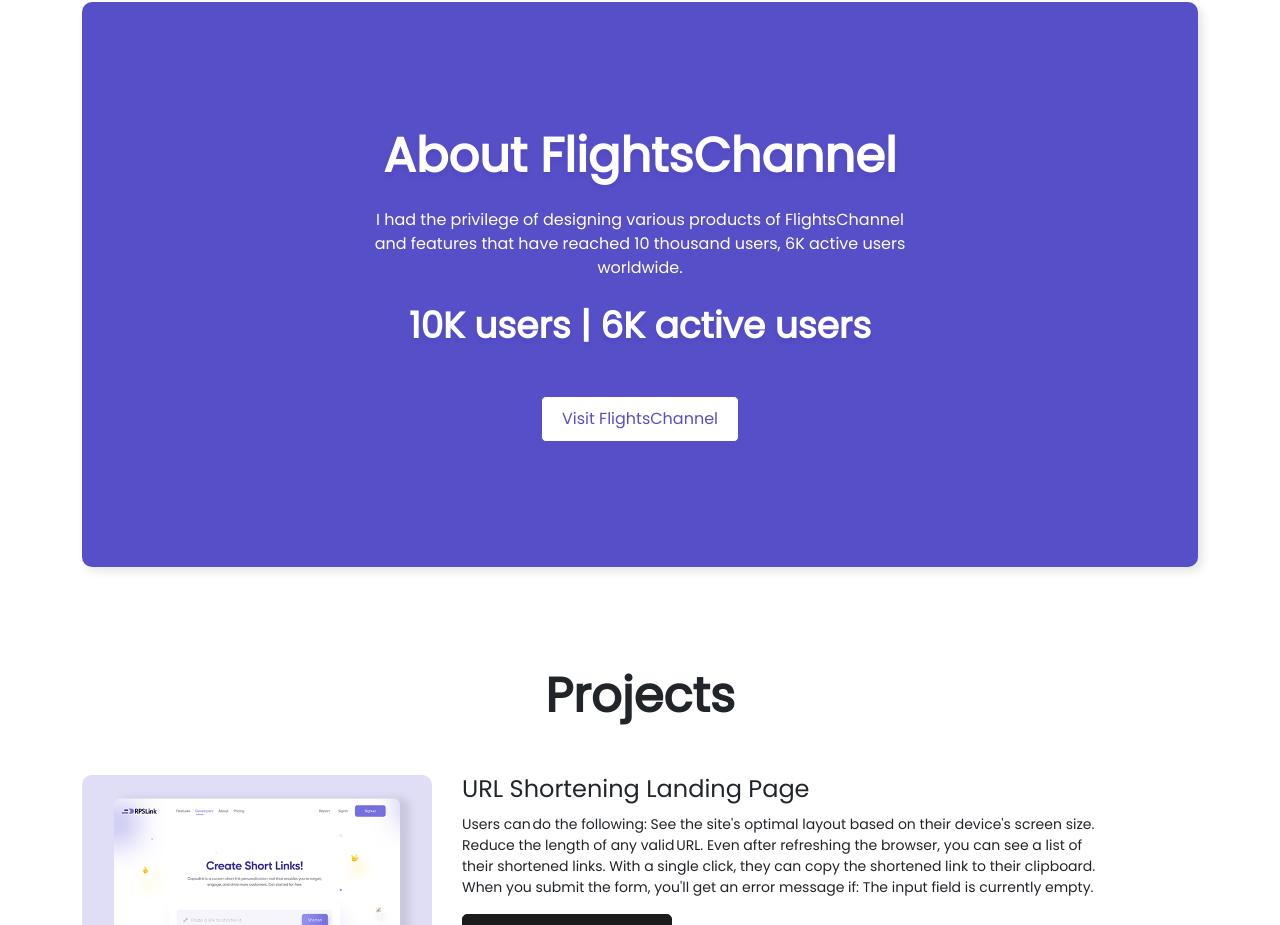
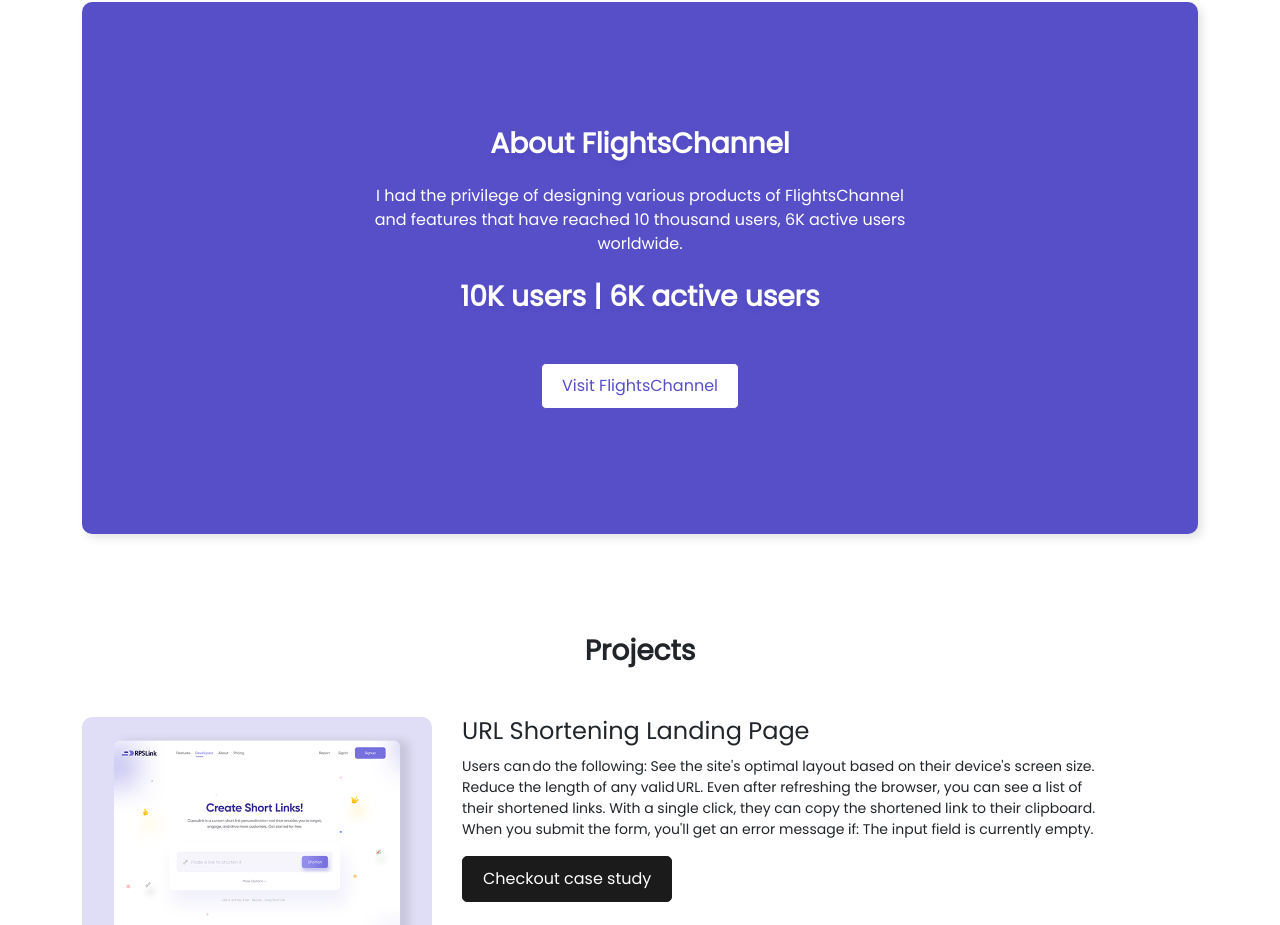
Before and after one commit to dev-vivekkr30/Vivek_Portfolio, a website: page index.html in a window 1280 px wide. Shown: the part 678-1603 px from the top of the page. Drawn offline with nearby package versions, Linux system fonts and the light colour scheme.

Commit message:
changed-heading-text

```diff
--- a/css/style.css
+++ b/css/style.css
@@ -160,18 +160,10 @@
     padding: 25px;
 }
 
-.current-profile .text h1{
-    font-size: 48px !important;
+.current-profile .text h3{
     font-weight: bold;
     text-shadow: 0px 4px 5px #10009e13;
 }
-
-.current-profile .text h2{
-    font-size: 36px !important;
-    font-weight: bold;
-    text-shadow: 0px 4px 5px #10009e13;
-}
-
 .current-profile .text p{
     width: 50%;
     margin: auto;
@@ -179,9 +171,8 @@
 
 /* project-list */
 
-.project-list h1{
+.project-list h3{
     text-align: center;
-    font-size: 48px !important;
     font-weight: bold;
     margin-bottom: 50px;
 }
--- a/index.html
+++ b/index.html
@@ -151,9 +151,9 @@
 
         <div class="current-profile">
             <div class="text">
-                <h1>
+                <h3>
                     About FlightsChannel
-                </h1>
+                </h3>
 
                 <p class="mt-4">
                     I had the privilege of designing various
@@ -162,7 +162,7 @@
                     users worldwide.
                 </p>
 
-                <h2 class="mt-4 mb-4">10K users | 6K active users </h2>
+                <h3 class="mt-4 mb-4">10K users | 6K active users </h3>
 
                 <a href="#"><button class="white-btn">Visit FlightsChannel</button></a>
             </div>
@@ -171,9 +171,11 @@
         <!-- current-profile-section end-->
 
         <div class="project-list wrapper" id="projects">
-            <h1>
+            <h3>
+
                 Projects
-            </h1>
+            </h3>
+
 
             <div class="project row mt-3">
                 <div class="project-img col-md-4">
```
